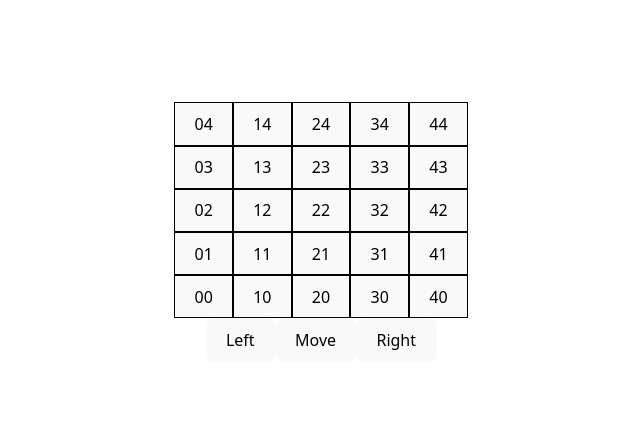
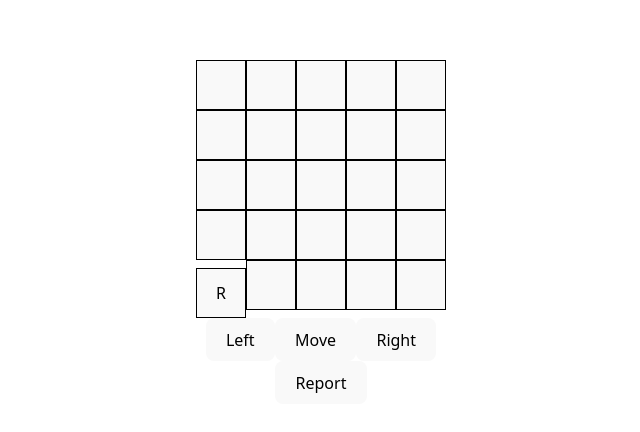
Before and after one commit to kiranbanger/rohirrim_takehome, a React app in the folder frontend/: page / in a window 1280 px wide. Shown: the part 168-600 px from the top of the page, without its empty margins (319-959 px from the left). Built offline with nearby package versions, Linux system fonts and the light colour scheme; the HTML template or start-up script is replaced by a standard one.

Commit message:
update tile to reflect location

```diff
--- a/frontend/src/App.css
+++ b/frontend/src/App.css
@@ -8,4 +8,6 @@
 .tablespace {
   border-color: black;
   border-radius: 0;
+  min-width: 50px;
+  min-height: 50px;
 }
--- a/frontend/src/App.tsx
+++ b/frontend/src/App.tsx
@@ -3,16 +3,25 @@ import './App.css'
 import axios from 'axios'
 
 function App() {
-  const [count, setCount] = useState(0)
+  const [robotLocation, setRobotLocation] = useState([0,0])
 
   return (
     <>
       <div>
-        <TableTop/>
+        <TableTop robotLocation={robotLocation} setRobotLocation={setRobotLocation}/>
       </div>
     </>
   )
 }
+
+function ReportButton(){
+  return ( //add function to make GET request
+    <button className='report'>
+      Report
+    </button>
+  )
+}
+
 function DirectionalButton({value}){
   return (
     <button className='directional'>
@@ -21,25 +30,24 @@ function DirectionalButton({value}){
   )
 }
 
-function TableSpace({value, updatePos}) {
+function TableSpace({x,y, value='', updatePos}) {
   return (
-    <button className='tablespace' onClick={updatePos}>
+    <button className={`tablespace ${x}xcoord ${y}ycoord`} onClick={updatePos}>
       {value}
     </button>
   );
 }
 
-function TableTop(){
+function TableTop({robotLocation, setRobotLocation}){
   async function updateRobotPosition(x = 0, y = 0, f = 'N'){ // add types
     const data = {
       'x_coord' : x,
       'y_coord' : y,
       'facing' : f
     }
-
+    setRobotLocation([x,y]);
     const response = await axios.post('http://localhost:3000/robots', data)
     console.log('POST API response: ', response)
-    // TODO put X (or emoji) where robot should be, facing North
   }
 
   const y_axis = [4,3,2,1,0]
@@ -50,7 +58,7 @@ function TableTop(){
         { y_axis.map( (j) => (
           <div className='tablerow'>
             { x_axis.map( (i) => (
-              <TableSpace value={[i,j]} updatePos={() => updateRobotPosition(i, j, 'S')}></TableSpace>
+              <TableSpace x={i} y={j} value={(robotLocation[0] == i && robotLocation[1] == j) ? 'R' : ''} updatePos={() => updateRobotPosition(i, j, 'S')}></TableSpace>
             ))}
           </div>
         ))}
@@ -60,6 +68,9 @@ function TableTop(){
           <DirectionalButton value='Move'></DirectionalButton>
           <DirectionalButton value='Right'></DirectionalButton>
       </div>
+      <div>
+        <ReportButton/>
+      </div>
     </>
   )
 }
```
